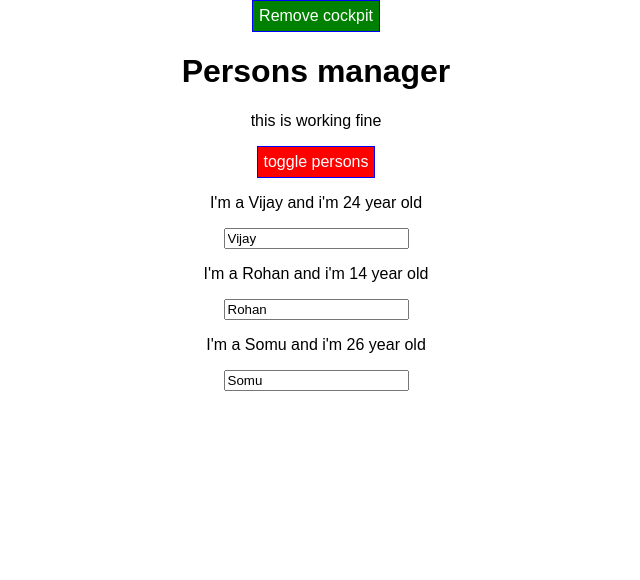
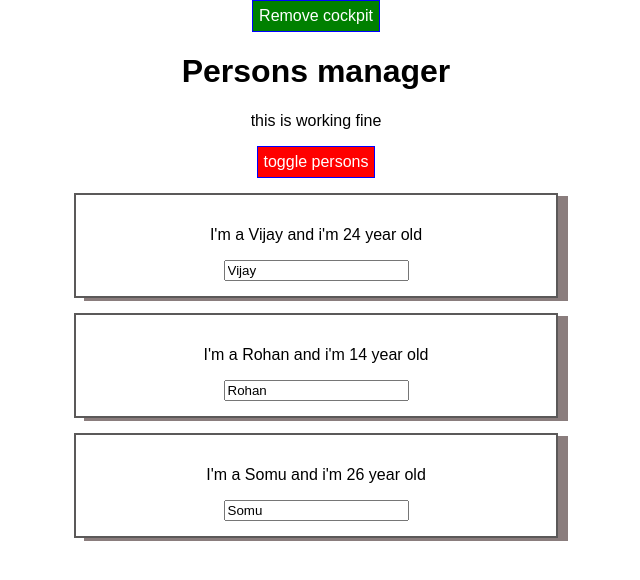
Before and after one commit to vsvijay987/react-learning, a React app: page / in a window 1280 px wide. Both pictures are taken after a click on the button "toggle persons". Shown: the top 580 px of the page, without its empty margins (324-964 px from the left). Built offline with nearby package versions, Linux system fonts and the light colour scheme.

Commit message:
another form of HOCs and passing unknown props

```diff
--- a/src/components/Persons/Person/Person.js
+++ b/src/components/Persons/Person/Person.js
@@ -3,6 +3,7 @@
 // import Radium from 'radium';
 // import styled from 'styled-components';
 import classes from "./Person.css";
+import withClass from '../../../hoc/withClass';
 
 class Person extends Component {
   render() {
@@ -18,4 +19,4 @@
   }
 }
 
-export default Person;
+export default withClass(Person, classes.Person);
--- a/src/containers/App.js
+++ b/src/containers/App.js
@@ -2,7 +2,8 @@
 import Persons from "../components/Persons/Persons";
 import Cockpit from "../components/Cockpit/Cockpit";
 
-import WithClass from '../hoc/WithClass';
+import withClass from '../hoc/withClass';
+import Auxiliary from '../hoc/Auxiliary';
 
 // import styled from "styled-components";
 import classes from "../containers/App.css";
@@ -153,7 +154,7 @@
     }
 
     return (
-      <WithClass classes={classes.App}>
+      <Auxiliary>
         <button onClick={() => this.setState({showCockpit: false})}>Remove cockpit</button>
         {this.state.showCockpit ? <Cockpit
           title = {this.props.projectTitle}
@@ -162,10 +163,10 @@
           toggle={this.togglePersonsHandler}
         /> : null}
         {persons}
-      </WithClass>
+      </Auxiliary>
     );
   }
   // return React.createElement('div', {className: 'App'}, React.createElement('h1', {}, 'Does it work now'));
 }
 
-export default App;
+export default withClass(App, classes.App);
--- a/src/hoc/WithClass.js
+++ b/src/hoc/WithClass.js
@@ -1,7 +1,11 @@
 import React from "react";
 
-const WithClass = (props) => (
-  <div className={props.classes}>{props.children}</div>
-);
+const withClass = (WrappedComponent, className) => {
+  return (props) => (
+    <div className={className}>
+      <WrappedComponent {...props}/>
+    </div>
+  );
+};
 
-export default WithClass;
+export default withClass;
```
